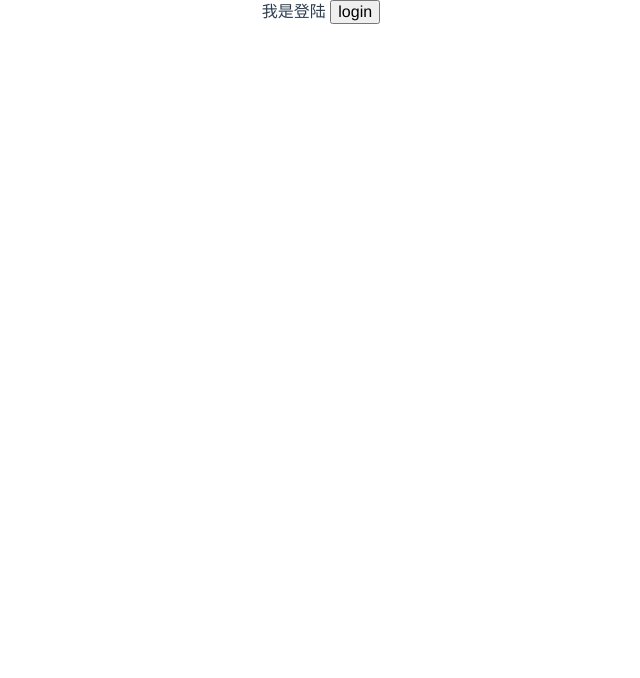
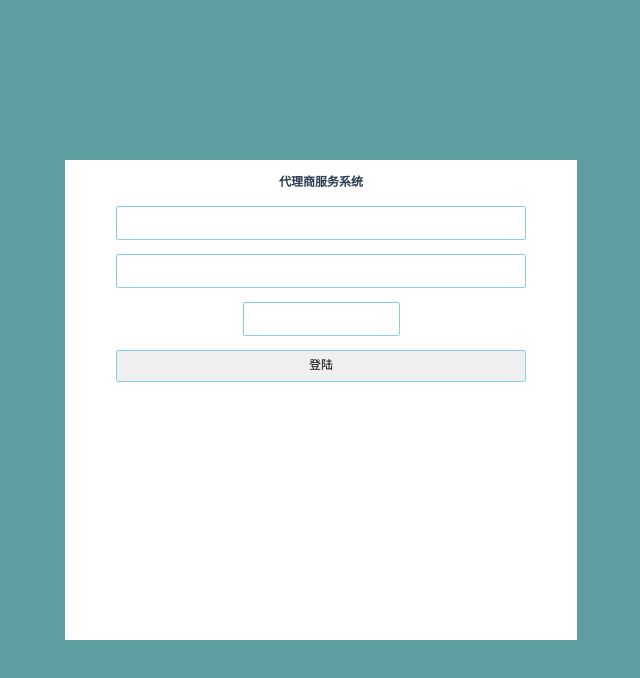
Before and after one commit to HuDaHei/agent, a Vue app: page /#/login in a window 1280 px wide. Shown: the top 678 px of the page, without its empty margins (319-959 px from the left). Built offline with nearby package versions, Linux system fonts and the light colour scheme; a small style sheet from the web is missing.

Commit message:
feat:longin

```diff
--- a/src/views/login/login.vue
+++ b/src/views/login/login.vue
@@ -1,8 +1,17 @@
 <template>
-  <section>
-    我是登陆
-    <button @click="handlerLogin">login</button>
-  </section>
+  <div class="login">
+    <section class="login_container">
+      <h4>代理商服务系统</h4>
+      <form>
+        <input type="text" />
+        <input type="password" />
+        <div>
+          <input type="password" />
+        </div>
+        <input type="button" @click="handlerLogin" value="登陆" />
+      </form>
+    </section>
+  </div>
 </template>
 
 <script>
@@ -10,9 +19,43 @@ export default {
   name: "Login",
   methods: {
     handlerLogin() {
-      this.$router.push({ path: "/onemenu" });
+      // this.$router.push({ path: "/onemenu" });
     }
   }
 };
 </script>
-<style lang="scss" scoped></style>
+<style lang="scss" scoped>
+.login {
+  display: flex;
+  justify-content: center;
+  align-items: center;
+  height: 100vh;
+  width: 100vw;
+  background-color: cadetblue;
+  .login_container {
+    display: flex;
+    flex-direction: column;
+    width: 40%;
+    height: 60%;
+    background-color: #fff;
+    font-size: 12px;
+    form {
+      display: flex;
+      flex-direction: column;
+      width: 80%;
+      margin: 0 auto;
+      box-sizing: border-box;
+      input {
+        padding: 0;
+        margin: 0;
+        outline: none;
+        border: 1px solid skyblue;
+        border-radius: 2px;
+        height: 32px;
+        line-height: unset;
+        margin-bottom: 14px;
+      }
+    }
+  }
+}
+</style>
```
